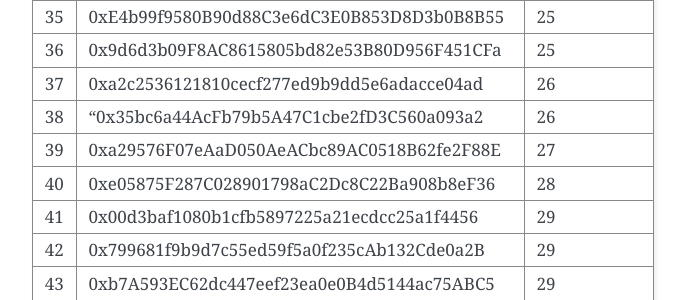
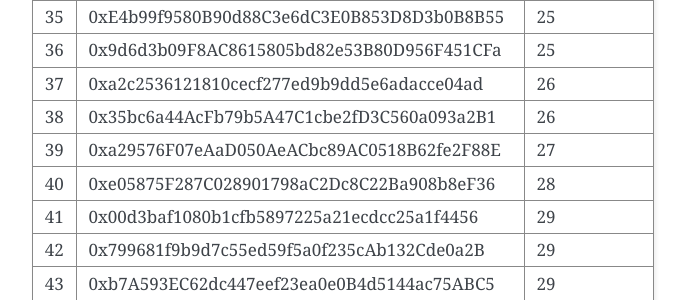
Before and after one commit to protocolguild/documentation, a Sphinx documentation site: the page built from docs/9-membership.md, in a window 1280 px wide and 900 px high, scrolled down 4292 px. Shown: the part 155-455 px from the top of the window, without its empty margins (407-1093 px from the left). Built offline with Sphinx 7.4.7, drawn with Linux system fonts in a browser that asks for light colours.

Commit message:
Update 9-membership.md

```diff
--- a/docs/9-membership.md
+++ b/docs/9-membership.md
@@ -134,7 +134,7 @@ In the interest of privacy, we do not link addresses or weight with names. The d
 | 35 | 0xE4b99f9580B90d88C3e6dC3E0B853D8D3b0B8B55 | 25 |
 | 36 | 0x9d6d3b09F8AC8615805bd82e53B80D956F451CFa | 25 |
 | 37 | 0xa2c2536121810cecf277ed9b9dd5e6adacce04ad | 26 |
-| 38 |  "0x35bc6a44AcFb79b5A47C1cbe2fD3C560a093a2 | 26 |
+| 38 | 0x35bc6a44AcFb79b5A47C1cbe2fD3C560a093a2B1 | 26 |
 | 39 | 0xa29576F07eAaD050AeACbc89AC0518B62fe2F88E | 27 |
 | 40 | 0xe05875F287C028901798aC2Dc8C22Ba908b8eF36 | 28 |
 | 41 | 0x00d3baf1080b1cfb5897225a21ecdcc25a1f4456 | 29 |
```
